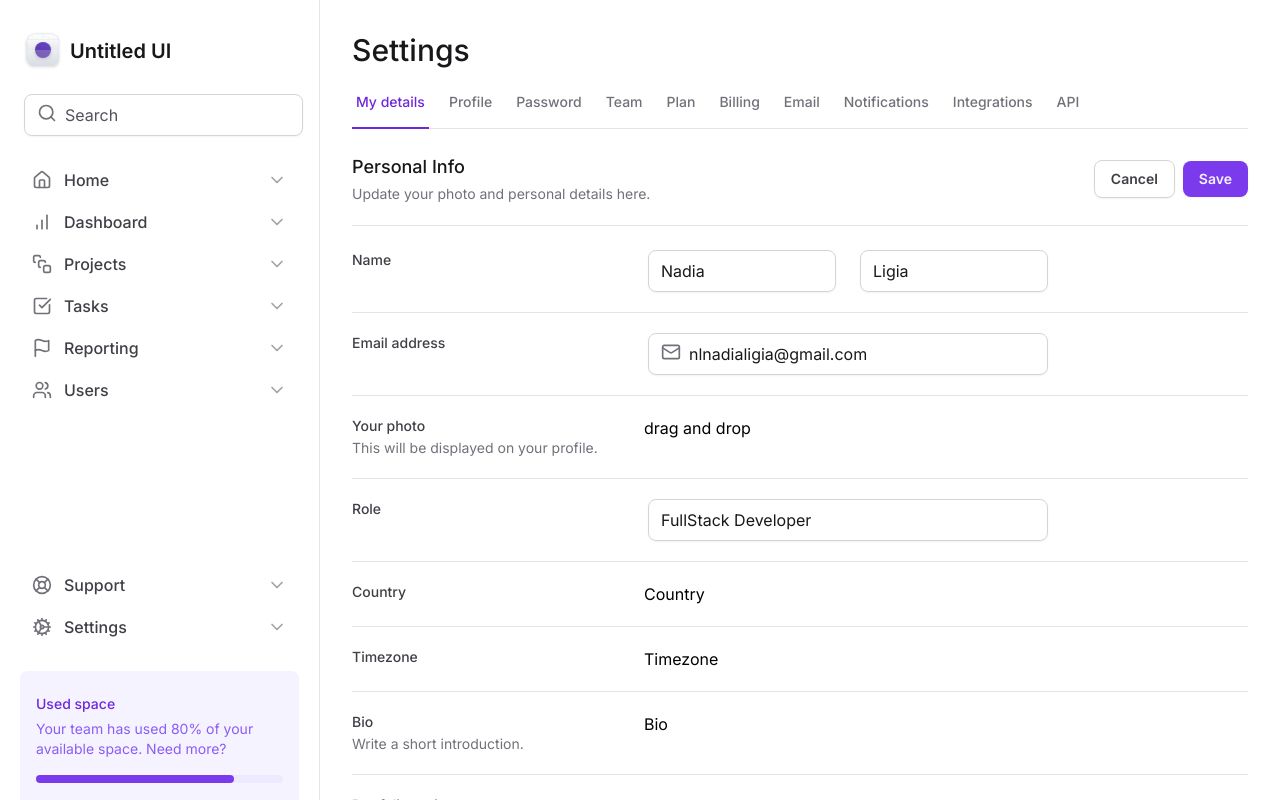
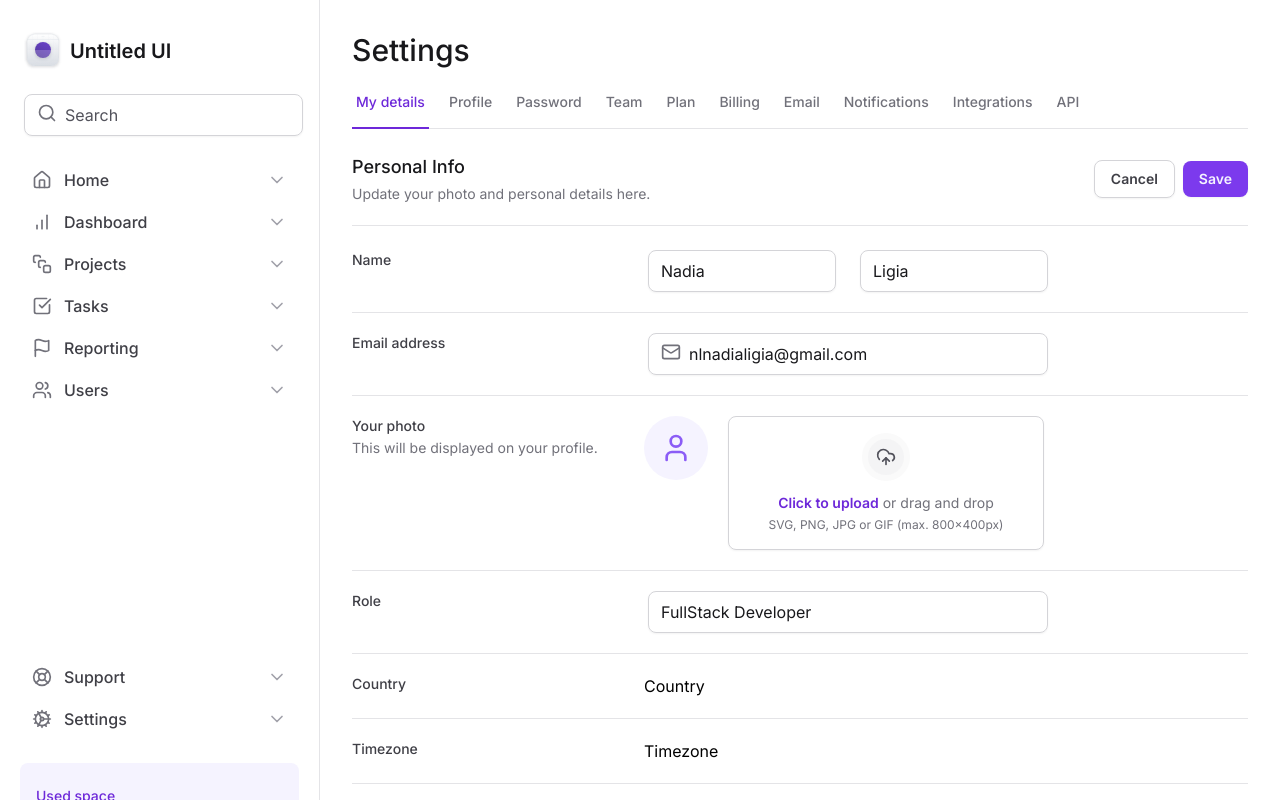
Before and after one commit to nlnadialigia/tailwind-next, a Next.js app: page / in a window 1280 px wide. Shown: the top 800 px of the page. Built offline with nearby package versions, Linux system fonts and the light colour scheme.

Commit message:
upload de avatar

```diff
--- a/src/app/page.tsx
+++ b/src/app/page.tsx
@@ -1,5 +1,5 @@
 import * as Input from '@/src/components/Input'
-import { Mail } from 'lucide-react'
+import { Mail, UploadCloud, User } from 'lucide-react'
 import { SettingsTabs } from '../components/SettingsTabs'
 
 export default function Home() {
@@ -95,7 +95,33 @@ export default function Home() {
                 This will be displayed on your profile.
               </span>
             </label>
-            <div>drag and drop</div>
+            <div className="flex items-start gap-5">
+              <div className="flex h-16 w-16 items-center justify-center rounded-full bg-violet-50">
+                <User className="h-8 w-8 text-violet-500" />
+              </div>
+
+              <label
+                htmlFor="photo"
+                className="hover:bg-violet-25 group flex flex-1 cursor-pointer flex-col items-center gap-3 rounded-lg border border-zinc-300 px-6 py-4 text-zinc-500 shadow-sm hover:border-violet-200 hover:text-violet-500"
+              >
+                <div className="border-6 rounded-full border-zinc-50 bg-zinc-100 p-2 group-hover:border-violet-50 group-hover:bg-violet-100">
+                  <UploadCloud className="h-5 w-5 text-zinc-600 group-hover:text-violet-600" />
+                </div>
+
+                <div className="flex flex-col items-center gap-1">
+                  <span className="text-sm">
+                    <span className="font-semibold text-violet-700">
+                      Click to upload
+                    </span>{' '}
+                    or drag and drop
+                  </span>
+                  <span className="text-xs">
+                    SVG, PNG, JPG or GIF (max. 800x400px)
+                  </span>
+                </div>
+              </label>
+              <input type="file" className="sr-only" id="photo" />
+            </div>
           </div>
 
           <div className="grid-cols-form grid gap-3 pt-5">
--- a/tailwind.config.ts
+++ b/tailwind.config.ts
@@ -13,6 +13,17 @@ const config: Config = {
         profile: 'max-content 1fr min-content',
         form: 'minmax(7.5rem, 17.5rem) minmax(25rem, 1fr) minmax(0, 15rem)',
       },
+      borderWidth: {
+        6: '6px',
+      },
+      colors: {
+        violet: {
+          25: '#fcf6ff',
+        },
+      },
+      maxWidth: {
+        app: '700px',
+      },
     },
   },
   plugins: [],
```
